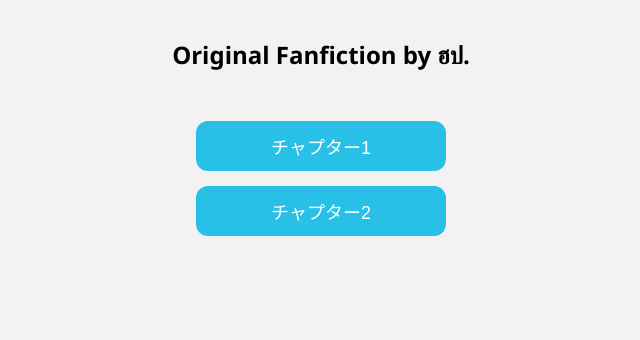
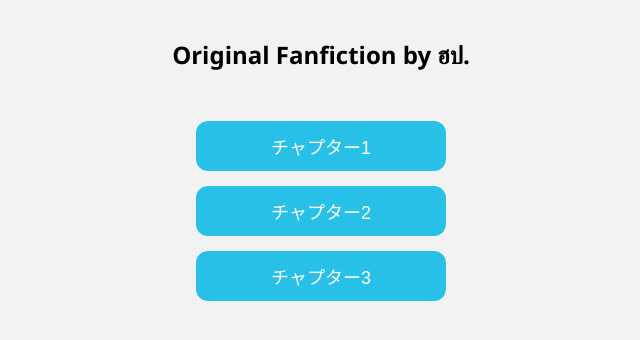
Before and after one commit to Ammyzapyty/Mini-ReadAWrite-for-Yuki, a plain HTML site: page index.html in a window 1280 px wide. Shown: the part 66-406 px from the top of the page, without its empty margins (319-959 px from the left). Drawn offline with Linux system fonts and the light colour scheme.

Commit message:
index.html

```diff
--- a/index.html
+++ b/index.html
@@ -15,7 +15,8 @@
   <script>
     const chapters = [
       { title: "チャプター1", file: "stories/chapter1.json" },
-      { title: "チャプター2", file: "stories/chapter2.json" }
+      { title: "チャプター2", file: "stories/chapter2.json" },
+      { title: "チャプター3", file: "stories/chapter3.json" }
     ];
 
     const listDiv = document.getElementById("chapter-list");
```
